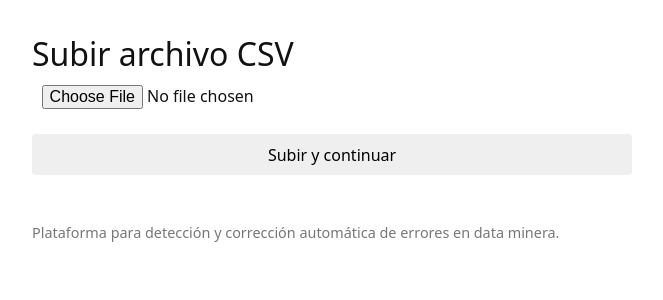
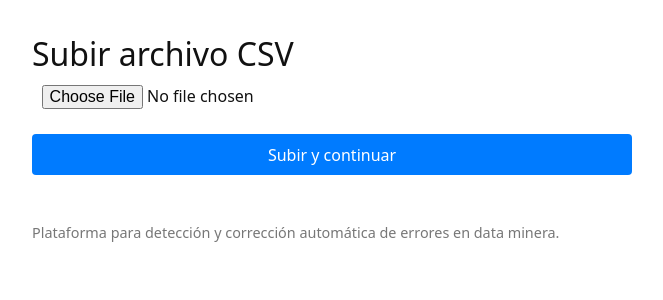
Before and after one commit to tomasalamos/imot2904, a Flask app: page / in a window 1280 px wide. Shown: the part 76-376 px from the top of the page, without its empty margins (0-663 px from the left). Run offline with Flask 3, Linux system fonts and the light colour scheme.

Commit message:
botones azules

```diff
--- a/templates/form.html
+++ b/templates/form.html
@@ -17,6 +17,6 @@
         {% endfor %}
       </div>
 
-      <button type="submit" class="button">Process</button>
+      <button type="submit" class="button button-blue">Process</button>
   </form>
 {% endblock %}
--- a/templates/index.html
+++ b/templates/index.html
@@ -4,6 +4,6 @@
   <h1>Subir archivo CSV</h1>
   <form action="/form" method="post" enctype="multipart/form-data">
       <input type="file" name="file" required>
-      <button type="submit" class="button">Subir y continuar</button>
+      <button type="submit" class="button button-blue">Subir y continuar</button>
   </form>
 {% endblock %}
```
